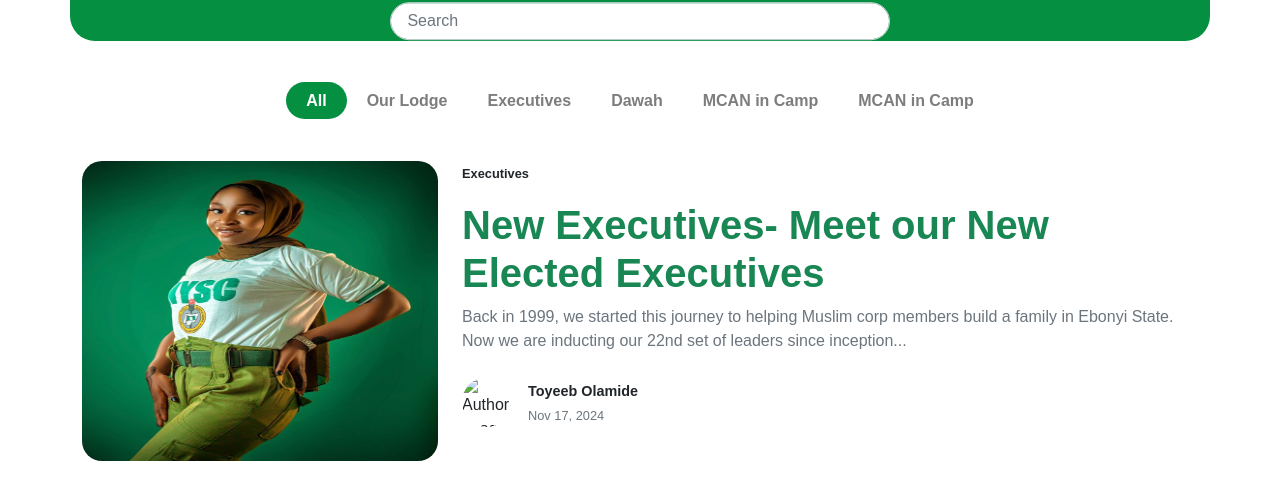
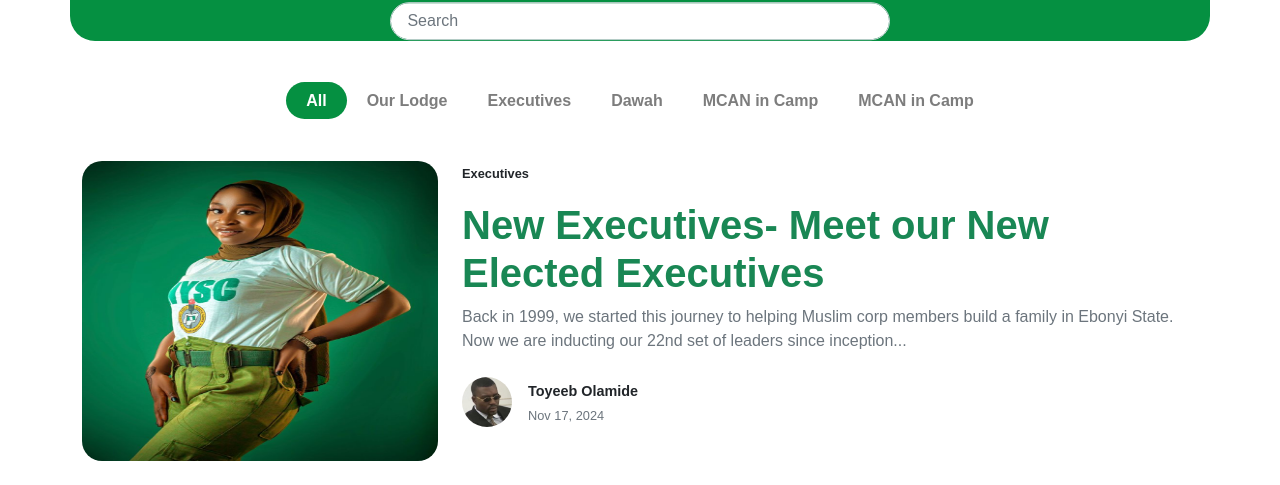
Before and after one commit to MCAN-EBONYI/MCAN-WEBSITE, a plain HTML site: page blog.html in a window 1280 px wide. Shown: the part 171-656 px from the top of the page. Drawn offline with nearby package versions, Linux system fonts and the light colour scheme; the site is published under a folder, as on GitHub Pages, so addresses that start at the root find nothing.

Commit message:
first upload

```diff
--- a/blog.html
+++ b/blog.html
@@ -105,7 +105,7 @@
                             Back in 1999, we started this journey to helping Muslim corp members build a family in Ebonyi State. Now we are inducting our 22nd set of leaders since inception...
                         </p>
                         <div class="la-media d-flex mt-4">
-                            <img src="/files/executive-imgs.jfif" alt="Author Image" class="mr-3 rounded-circle">
+                            <img src="./files/executive-imgs.jfif" alt="Author Image" class="mr-3 rounded-circle">
                             <div class="la-media-body">
                                 <h6>Toyeeb Olamide</h6>
                                 <p>Nov 17, 2024</p>
```
